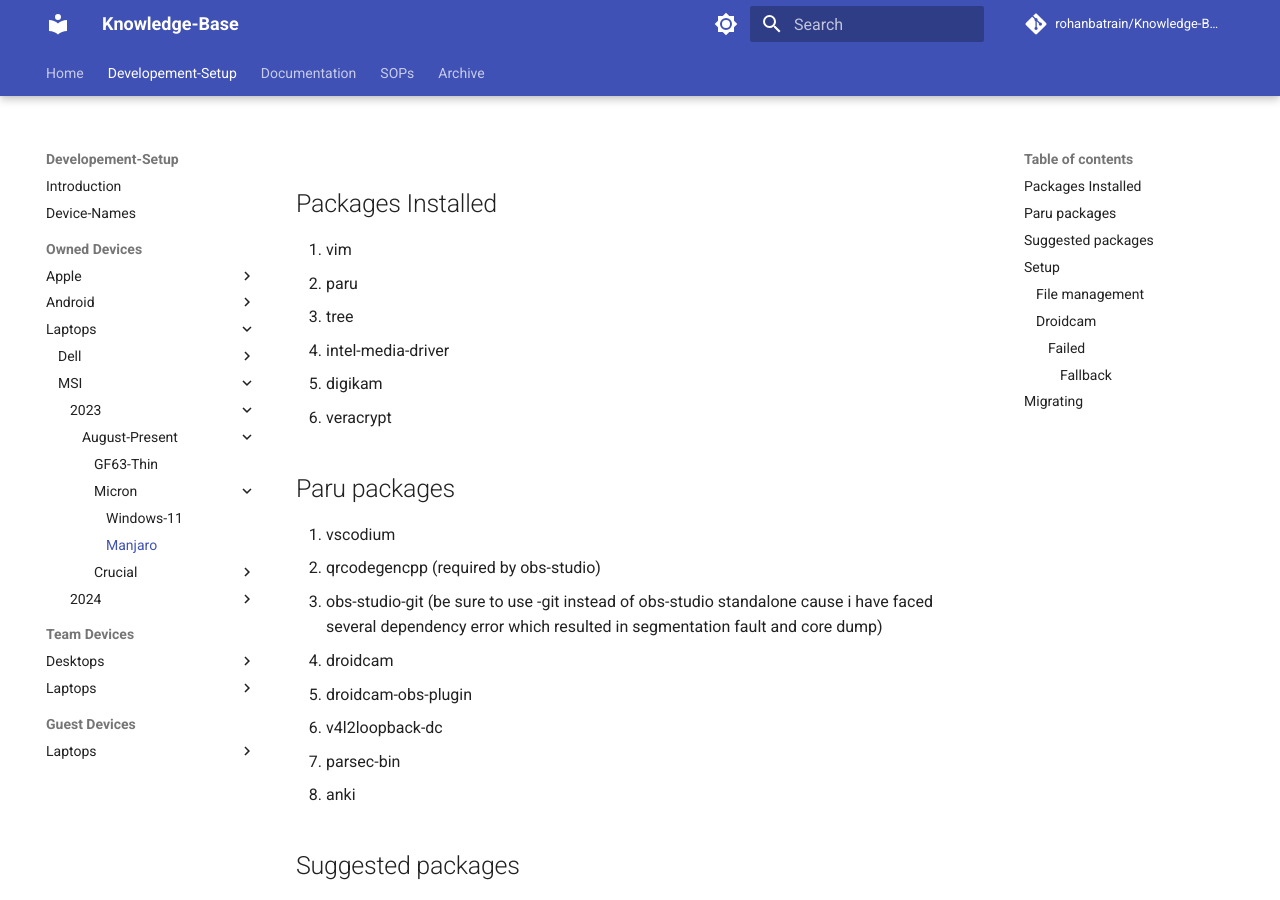
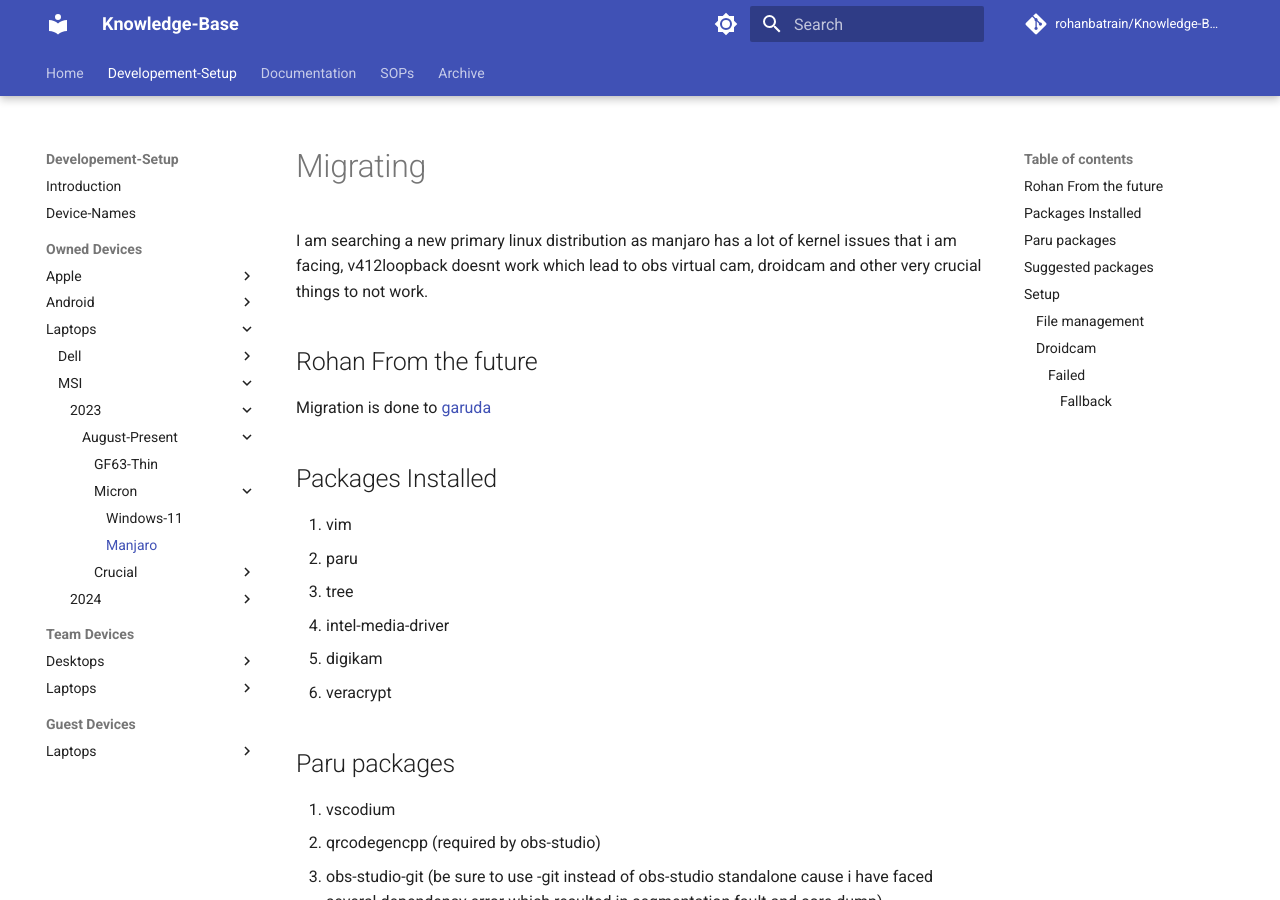
Before and after one commit to rohanbatrain/knowledge-base, an MkDocs documentation site: the page built from docs/Developement-Setup/Owned-Devices/Laptops/MSI/2023/August/Micron-Drive/Manjaro.md, in a window 1280 px wide and 900 px high. Built offline with MkDocs 1.6.1 and Material for MkDocs 9.7.7, drawn with Linux system fonts in a browser that asks for light colours; nearby versions of some CDN libraries; library files that are not in the unit come from our copies; comment, search, counter and statistics services are not loaded; some of the changed text lies outside the part shown.

Commit message:
Update Manjaro.md

```diff
--- a/docs/Developement-Setup/Owned-Devices/Laptops/MSI/2023/August/Micron-Drive/Manjaro.md
+++ b/docs/Developement-Setup/Owned-Devices/Laptops/MSI/2023/August/Micron-Drive/Manjaro.md
@@ -1,3 +1,11 @@
+# Migrating
+
+I am searching a new primary linux distribution as manjaro has a lot of kernel issues that i am facing, v412loopback doesnt work which lead to obs virtual cam, droidcam and other very crucial things to not work.
+
+
+## Rohan From the future
+Migration is done to [garuda](Developement-Setup/Owned-Devices/Laptops/MSI/2024/January/Micron-Drive)
+
 
 ## Packages Installed
 
```
Also changed, not shown: other parts of docs/Developement-Setup/Owned-Devices/Laptops/MSI/2023/August/Micron-Drive/Manjaro.md (+0 -5 lines).
